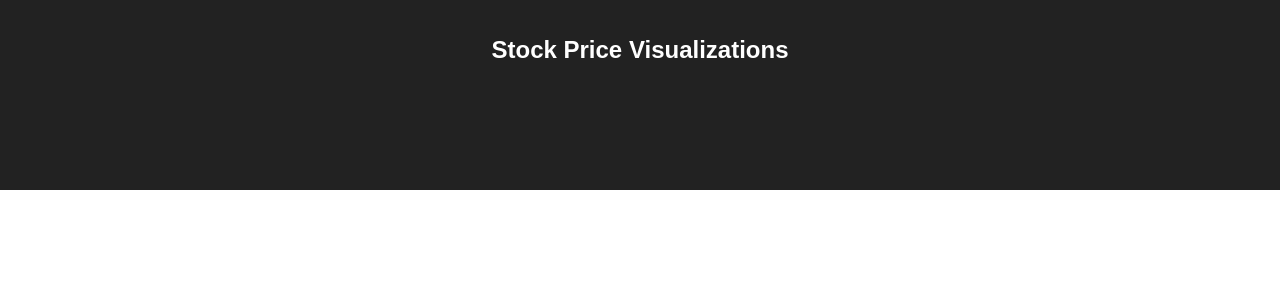
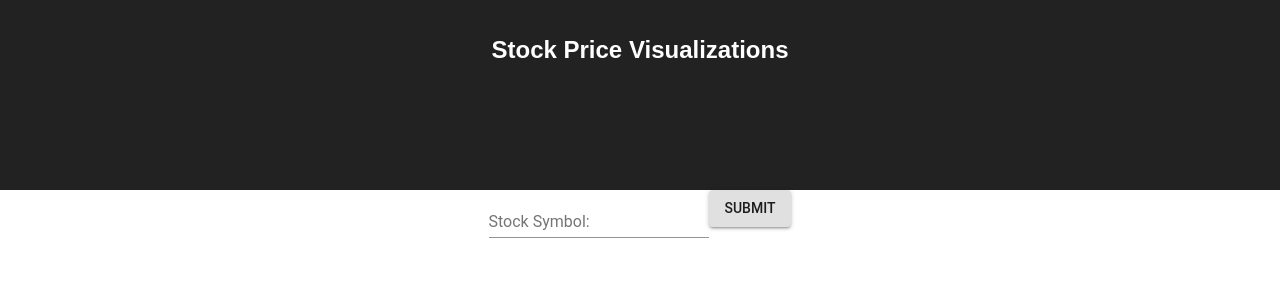
Before and after one commit to codeguru42/stock-react, a React (Create React App) app: page / in a window 1280 px wide. Shown: the top 300 px of the page. Built offline with nearby package versions, Linux system fonts and the light colour scheme.

Commit message:
Add some controls

```diff
--- a/src/Controls.js
+++ b/src/Controls.js
@@ -1,7 +1,26 @@
 import React, { Component } from 'react';
+import Button from '@material-ui/core/Button';
+import TextField from '@material-ui/core/TextField';
 
 export class Controls extends Component {
+  onSubmit = event => {
+    alert('Submitted!');
+  };
+
   render() {
-    return <div/>;
+    return (
+      <div>
+        <TextField
+          label={'Stock Symbol:'}
+          name={'symbol'}
+        />
+        <Button
+          variant={'contained'}
+          onClick={this.onSubmit}
+        >
+          Submit
+        </Button>
+      </div>
+    );
   }
 }
```
